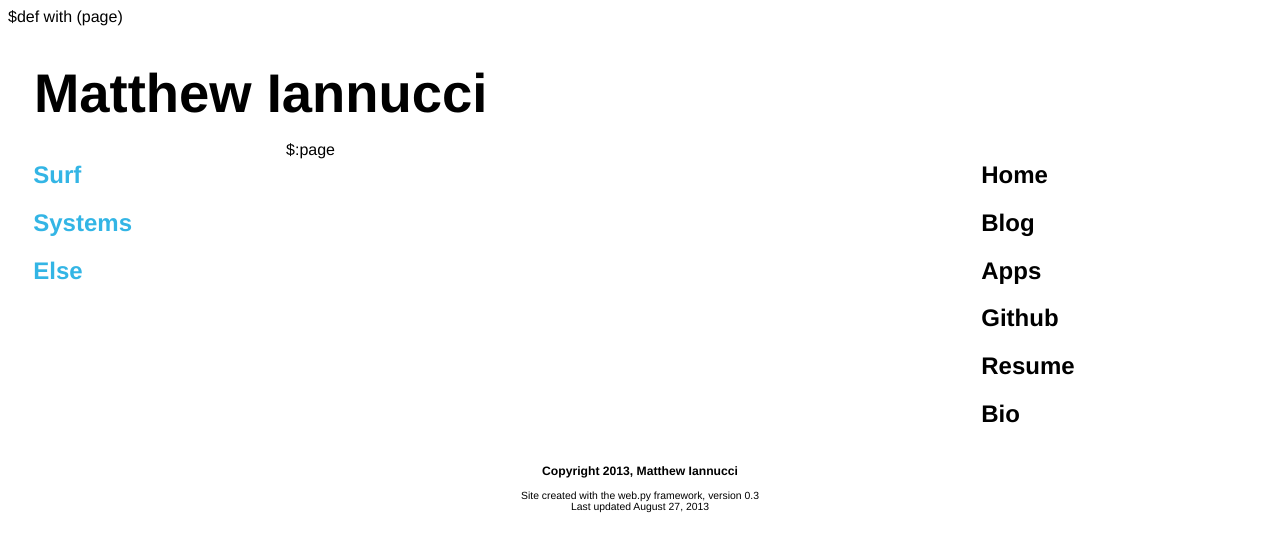
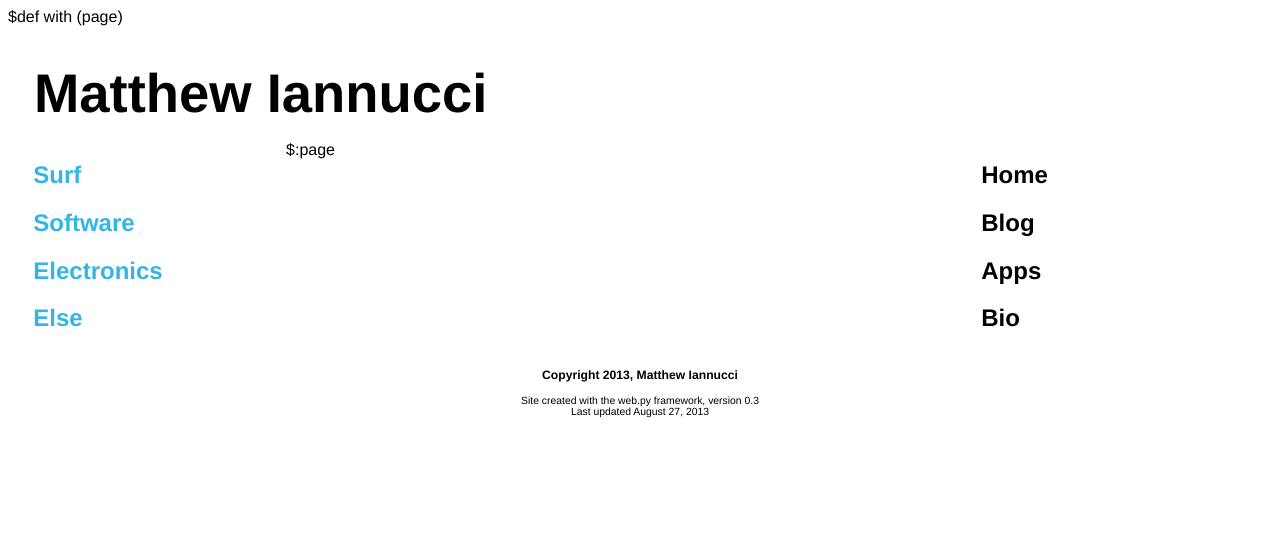
Before and after one commit to mpiannucci/my-page, a Python web app: template templates/base.html in a window 1280 px wide. Shown: the top 552 px of the page. Run offline with Jinja, Linux system fonts and the light colour scheme; the template is opened without the code that fills it, so the values that code supplies are empty.

Commit message:
simplified menu bars

```diff
--- a/templates/base.html
+++ b/templates/base.html
@@ -27,7 +27,8 @@ $def with (page)
 					<!-- Column 2 start -->
 					<div id="sideTitle" class="leftBar">
 						<h2><a href="/tag/surf">Surf</a></h2>
-						<h2><a href="/tag/systems">Systems</a></h2>
+						<h2><a href="/tag/software">Software</a></h2>
+						<h2><a href="/tag/electronics">Electronics</a></h2>
 						<h2><a href="/tag/else">Else</a></h2>
 	            	</div>
 					<!-- Column 2 end -->
@@ -38,8 +39,6 @@ $def with (page)
 		            	<h2><a href="/">Home</a></h2>
 		            	<h2><a href="/blog/1">Blog</a></h2>
 		            	<h2><a href="/apps">Apps</a></h2>
-		            	<h2><a href="/github">Github</a></h2>
-		            	<h2><a href="/resume">Resume</a></h2>
 		            	<h2><a href="/bio">Bio</a></h2>
 	            	</div>
 					<!-- Column 3 end -->
```
